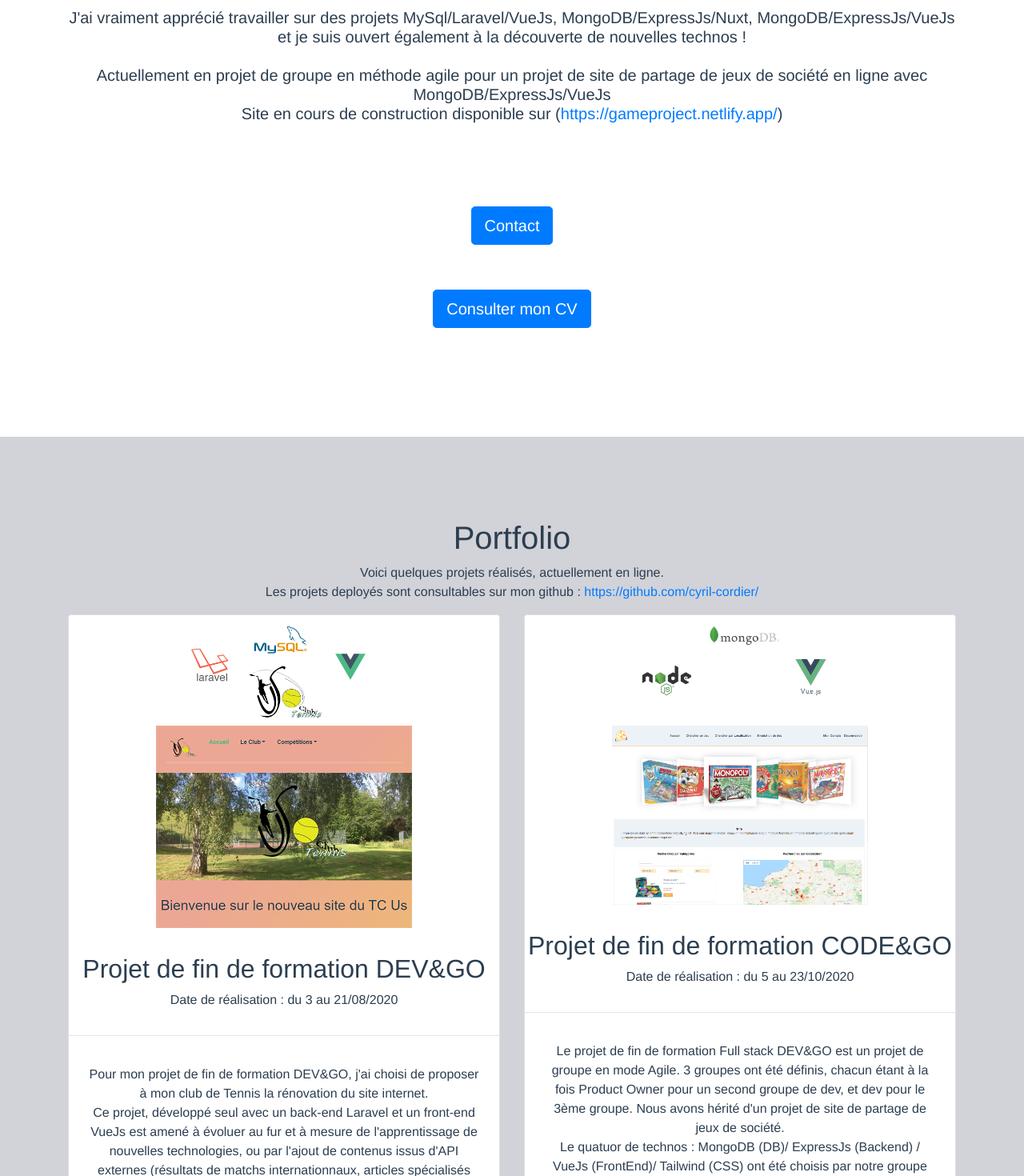
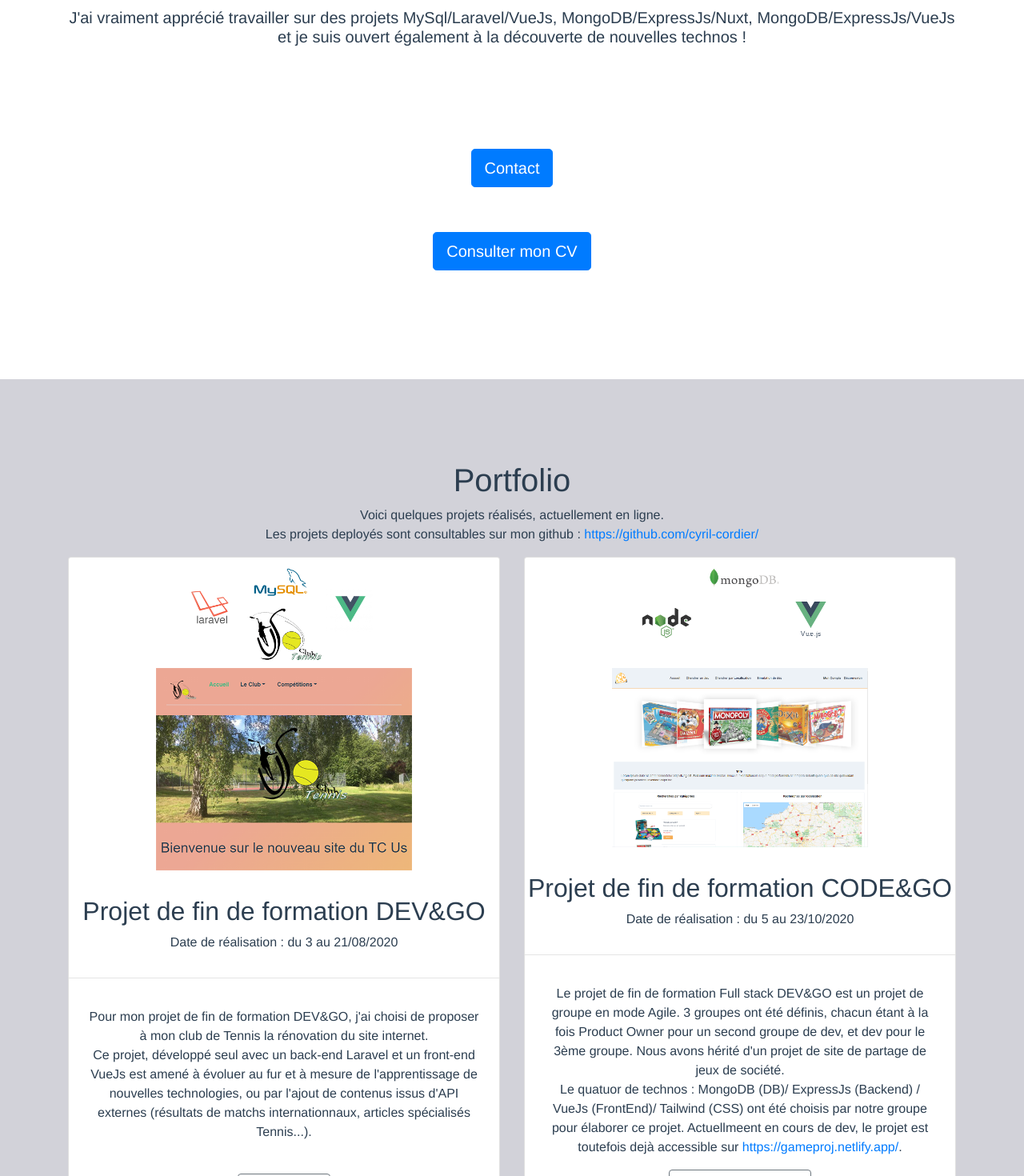
Before and after one commit to cyril-cordier/portfolio, a Vue app: page /#/ in a window 1280 px wide. Shown: the part 720-2190 px from the top of the page at 80% size. Built offline with nearby package versions, Linux system fonts and the light colour scheme.

Commit message:
mise à jour url gameproject

```diff
--- a/src/components/Lander.vue
+++ b/src/components/Lander.vue
@@ -15,8 +15,7 @@
                 <br><br> <br><br>
                 <h5>J'ai vraiment apprécié travailler sur des projets MySql/Laravel/VueJs, MongoDB/ExpressJs/Nuxt, MongoDB/ExpressJs/VueJs <br>
                 et je suis ouvert également à la découverte de nouvelles technos ! <br><br>
-                Actuellement en projet de groupe en méthode agile pour un projet de site de partage de jeux de société en ligne avec MongoDB/ExpressJs/VueJs <br>
-                Site en cours de construction disponible sur (<a href="https://gameproject.netlify.app/" target="blank">https://gameproject.netlify.app/</a>)</h5>
+                </h5>
                 <br><br>
 
 
--- a/src/components/projects/GameProject.vue
+++ b/src/components/projects/GameProject.vue
@@ -18,10 +18,10 @@
                     <br>Le quatuor de technos : MongoDB (DB)/ ExpressJs (Backend) / VueJs (FrontEnd)/ Tailwind (CSS) ont
                     été choisis par notre groupe pour élaborer ce projet.
                     Actuellmeent en cours de dev, le projet est toutefois dejà accessible sur <a
-                        href="https://gameproject.netlify.app/" target="blank">https://gameproject.netlify.app/</a>.
+                        href="https://gameproj.netlify.app/" target="blank">https://gameproj.netlify.app/</a>.
                 </p>
                 <button type="button" class="btn btn-outline-secondary"
-                    onClick="location.href='https://gameproject.netlify.app/'" target="blank">Visiter et tester le
+                    onClick="location.href='https://gameproj.netlify.app/'" target="blank">Visiter et tester le
                     site</button>
             </div>
         </div>
```
